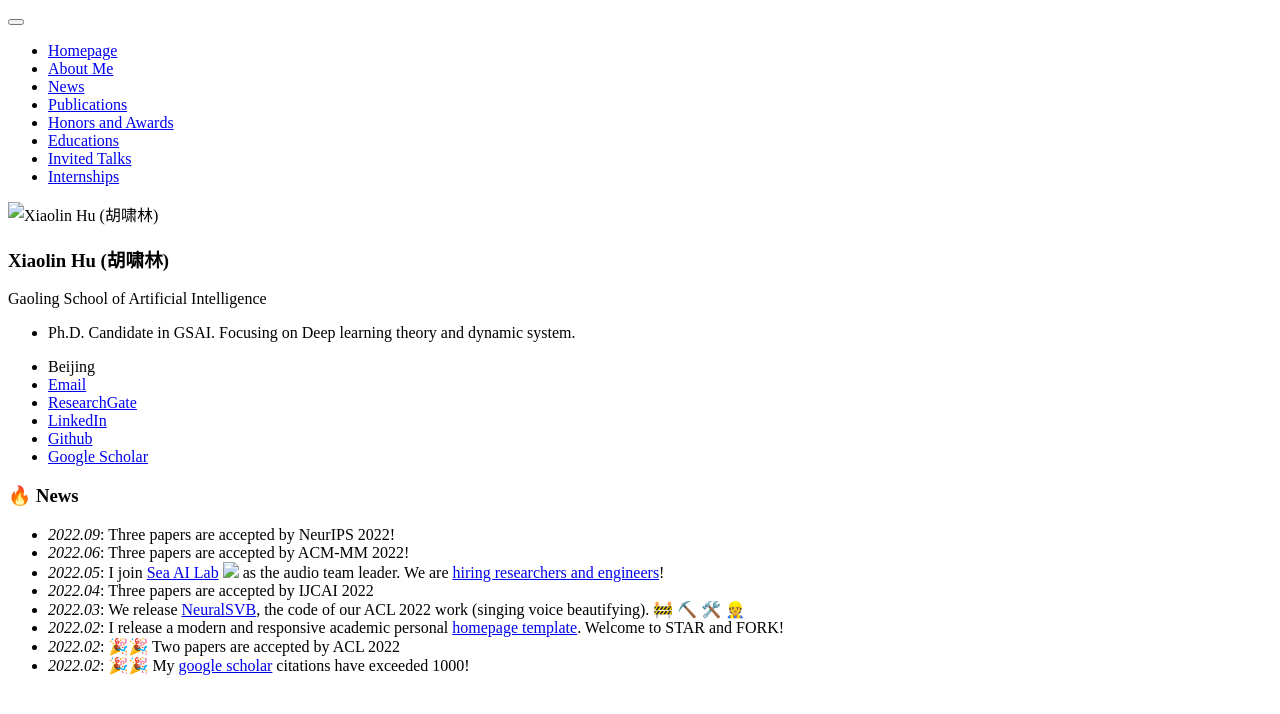
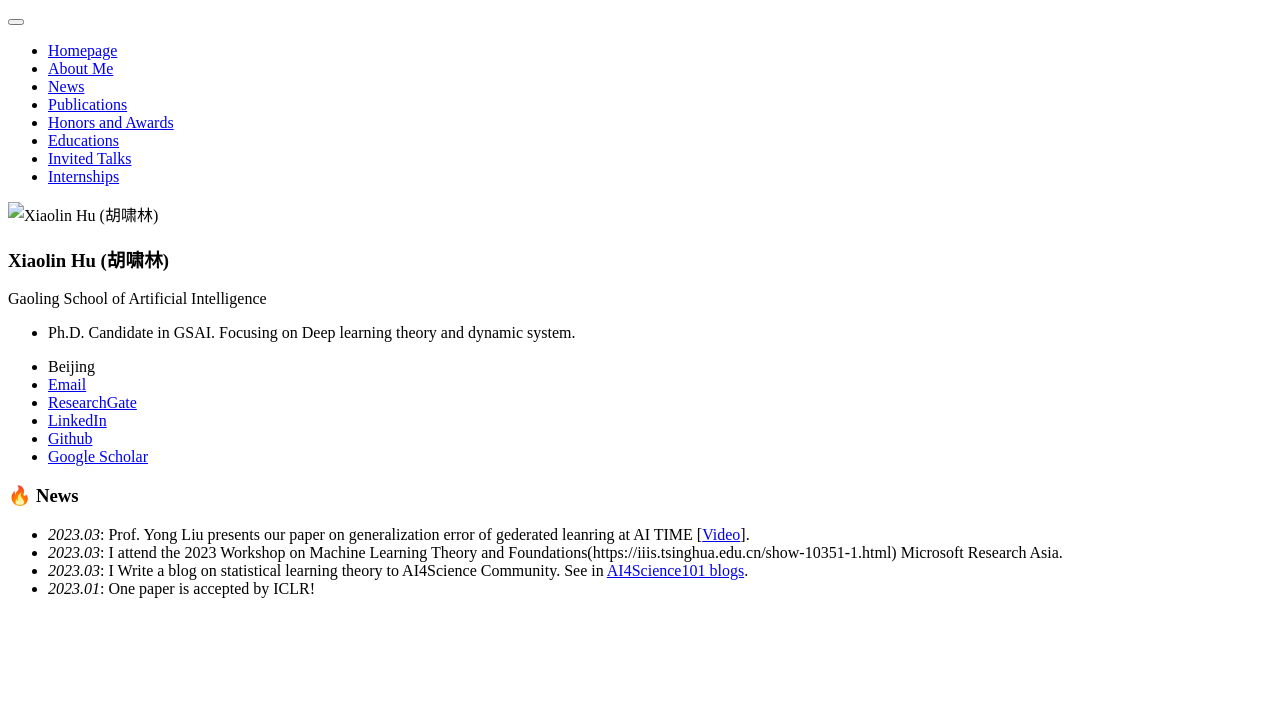
Before and after one commit to hsiaolinhu/hsiaolinhu.github.io, a Jekyll site: the page built from _pages/includes/news.md, in a window 1280 px wide. Shown: the top 714 px of the page. Built offline with Jekyll 4.4.1, drawn with Linux system fonts in a browser that asks for light colours; our own code applies the rules of GitHub Pages for plain Markdown files.

Commit message:
Update news.md

```diff
--- a/_pages/includes/news.md
+++ b/_pages/includes/news.md
@@ -1,9 +1,15 @@
 # 🔥 News
-- *2022.09*: Three papers are accepted by NeurIPS 2022!
-- *2022.06*: Three papers are accepted by ACM-MM 2022!
+- *2023.03*: Prof. Yong Liu presents our paper on generalization error of gederated leanring at AI TIME [[Video](https://www.bilibili.com/video/BV1Wk4y1i7Xv?t=231.7)].
+- *2023.03*: I attend the 2023 Workshop on Machine Learning Theory and Foundations(https://iiis.tsinghua.edu.cn/show-10351-1.html) Microsoft Research Asia.
+- *2023.03*: I Write a blog on statistical learning theory to AI4Science Community. See in [AI4Science101 blogs](https://ai4science101.github.io/blogs/statistical_learning_theory/).
+- *2023.01*: One paper is accepted by ICLR!
+
+
+<!--
+- Three papers are accepted by ACM-MM 2022!
 - *2022.05*: I join [Sea AI Lab](https://sail.sea.com/) <img src='./images/logo-sea-header-desktop.webp' style='width: 6em;'> as the audio team leader. We are [hiring researchers and engineers](https://career.sea.com/position/427)!
 - *2022.04*: Three papers are accepted by IJCAI 2022
 - *2022.03*: We release [NeuralSVB](https://github.com/MoonInTheRiver/NeuralSVB), the code of our ACL 2022 work (singing voice beautifying). 🚧 ⛏️ 🛠️ 👷
 - *2022.02*: I release a modern and responsive academic personal [homepage template](https://github.com/RayeRen/acad-homepage.github.io). Welcome to STAR and FORK!
 - *2022.02*: 🎉🎉 Two papers are accepted by ACL 2022
-- *2022.02*: 🎉🎉 My [google scholar](https://scholar.google.com/citations?user=4FA6C0AAAAAJ) citations have exceeded 1000!
+- *2022.02*: 🎉🎉 My [google scholar](https://scholar.google.com/citations?user=4FA6C0AAAAAJ) citations have exceeded 1000! -->
```
